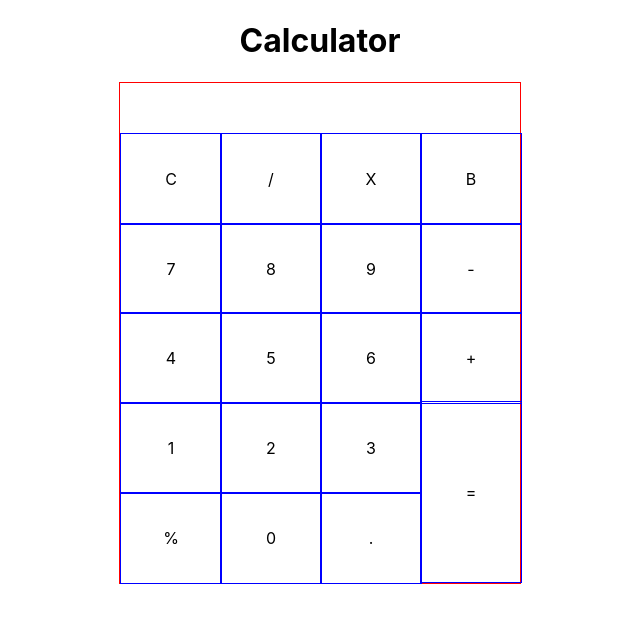
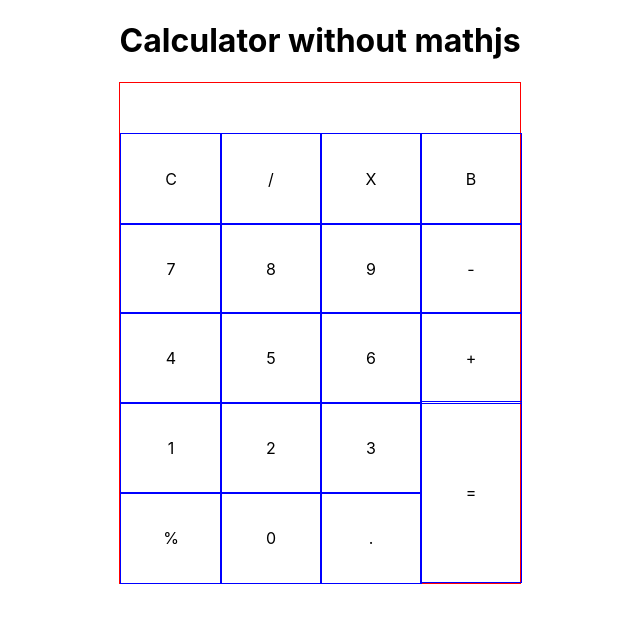
Before and after one commit to sunil7117/calculator, a React (Create React App) app: page / in a window 1280 px wide. Shown: the top 622 px of the page, without its empty margins (320-960 px from the left). Built offline with nearby package versions, Linux system fonts and the light colour scheme.

Commit message:
Adding heading

```diff
--- a/src/App.js
+++ b/src/App.js
@@ -35,7 +35,7 @@ function App() {
 
   return (
     <div className="App">
-      <h1>Calculator</h1>
+      <h1>Calculator without mathjs</h1>
       <div id='cal'>
         <div id='screen'>{screen}</div>
         <div id='pad'>
```
